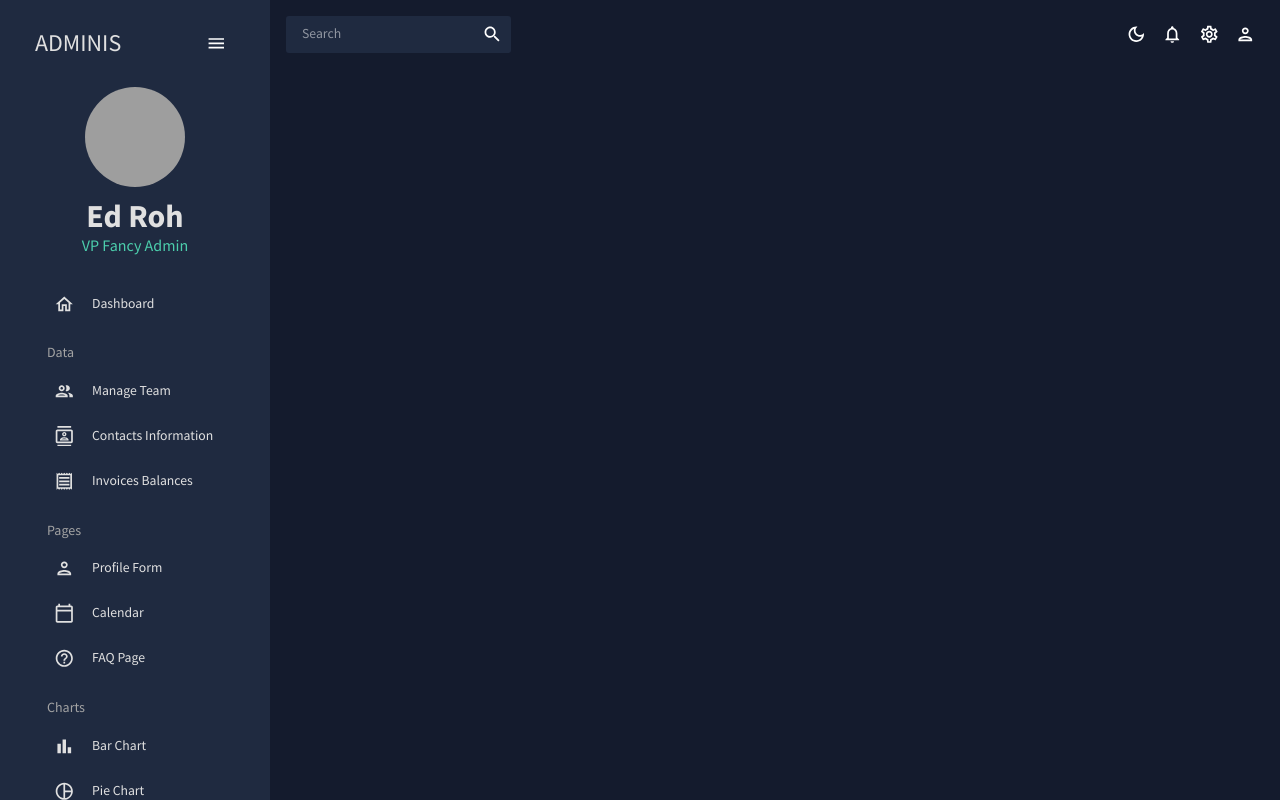
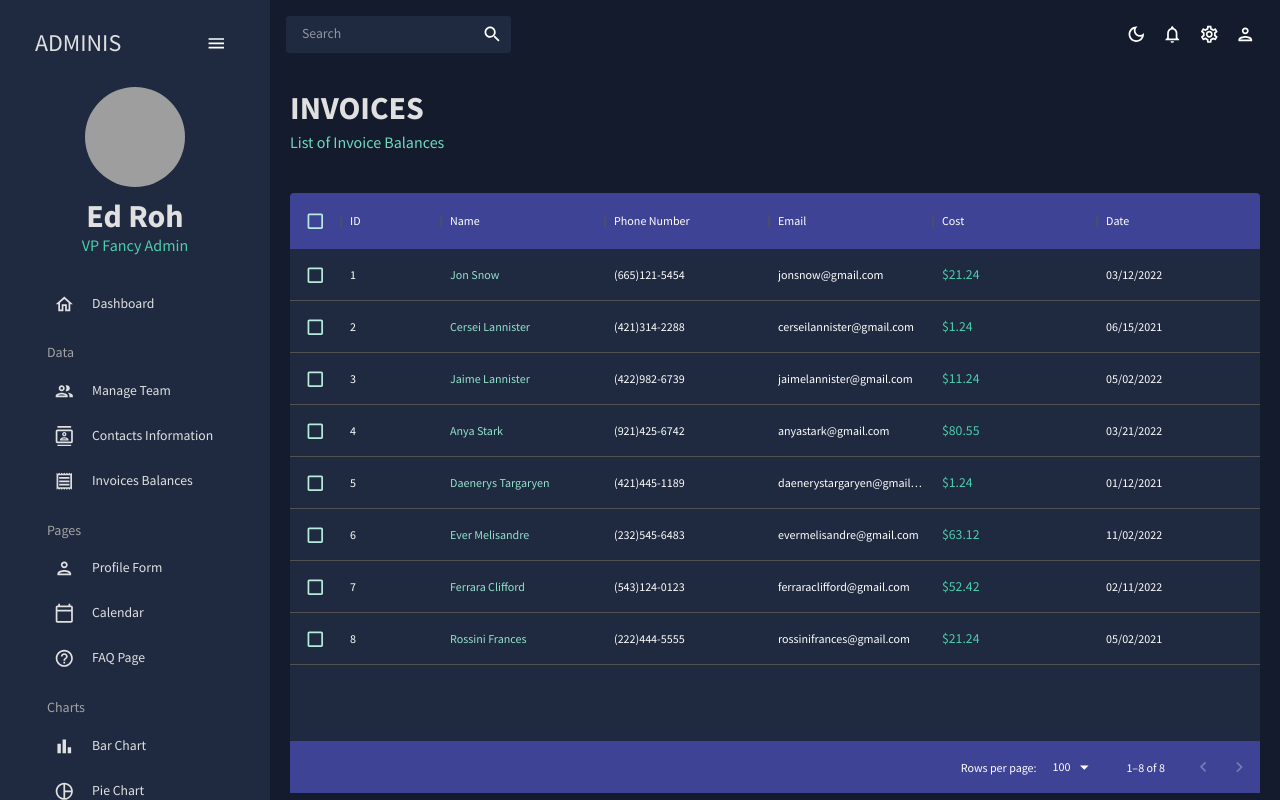
Before and after one commit to SisifoDev/react-dashboard-admin, a React (Create React App) app: page /invoices in a window 1280 px wide. Built offline with nearby package versions, Linux system fonts and the light colour scheme; grey boxes are pictures that could not be loaded.

Commit message:
feat: :sparkles: add Invoices page
Add invoices page to the project

Shows a table with the details of the stored invoices

```diff
--- a/src/App.js
+++ b/src/App.js
@@ -7,7 +7,7 @@
 
 import Team from './views/team'
 import Contacts from './views/contacts'
-// import Invoices from './views/invoices'
+import Invoices from './views/invoices'
 // import Bar from './views/bar'
 // import Form from './views/form'
 // import Line from './views/line'
@@ -31,7 +31,7 @@
               <Route path='/' element={<Dashboard />} />
               <Route path='/team' element={<Team />} />
               <Route path='/contacts' element={<Contacts />} />
-              {/* <Route path='/invoices' element={<Invoices />} /> */}
+              <Route path='/invoices' element={<Invoices />} />
               {/* <Route path='/bar' element={<Bar />} /> */}
               {/* <Route path='/form' element={<Form />} /> */}
               {/* <Route path='/line' element={<Line />} /> */}
--- /dev/null
+++ b/src/views/invoices/index.jsx
@@ -0,0 +1,83 @@
+import { Box, Typography, useTheme } from '@mui/material'
+import { DataGrid } from '@mui/x-data-grid'
+import { tokens } from '../../theme'
+import { mockDataInvoices } from '../../data/mockData'
+import Header from '../../components/Header'
+
+const Invoices = () => {
+  const theme = useTheme()
+  const colors = tokens(theme.palette.mode)
+  const columns = [
+    { field: 'id', headerName: 'ID' },
+    {
+      field: 'name',
+      headerName: 'Name',
+      flex: 1,
+      cellClassName: 'name-column--cell',
+    },
+    {
+      field: 'phone',
+      headerName: 'Phone Number',
+      flex: 1,
+    },
+    {
+      field: 'email',
+      headerName: 'Email',
+      flex: 1,
+    },
+    {
+      field: 'cost',
+      headerName: 'Cost',
+      flex: 1,
+      renderCell: (params) => (
+        <Typography color={colors.greenAccent[500]}>
+          ${params.row.cost}
+        </Typography>
+      ),
+    },
+    {
+      field: 'date',
+      headerName: 'Date',
+      flex: 1,
+    },
+  ]
+
+  return (
+    <Box m='20px'>
+      <Header title='INVOICES' subtitle='List of Invoice Balances' />
+      <Box
+        m='40px 0 0 0'
+        height='75vh'
+        sx={{
+          '& .MuiDataGrid-root': {
+            border: 'none',
+          },
+          '& .MuiDataGrid-cell': {
+            borderBottom: 'none',
+          },
+          '& .name-column--cell': {
+            color: colors.greenAccent[300],
+          },
+          '& .MuiDataGrid-columnHeaders': {
+            backgroundColor: colors.blueAccent[700],
+            borderBottom: 'none',
+          },
+          '& .MuiDataGrid-virtualScroller': {
+            backgroundColor: colors.primary[400],
+          },
+          '& .MuiDataGrid-footerContainer': {
+            borderTop: 'none',
+            backgroundColor: colors.blueAccent[700],
+          },
+          '& .MuiCheckbox-root': {
+            color: `${colors.greenAccent[200]} !important`,
+          },
+        }}
+      >
+        <DataGrid checkboxSelection rows={mockDataInvoices} columns={columns} />
+      </Box>
+    </Box>
+  )
+}
+
+export default Invoices
```
